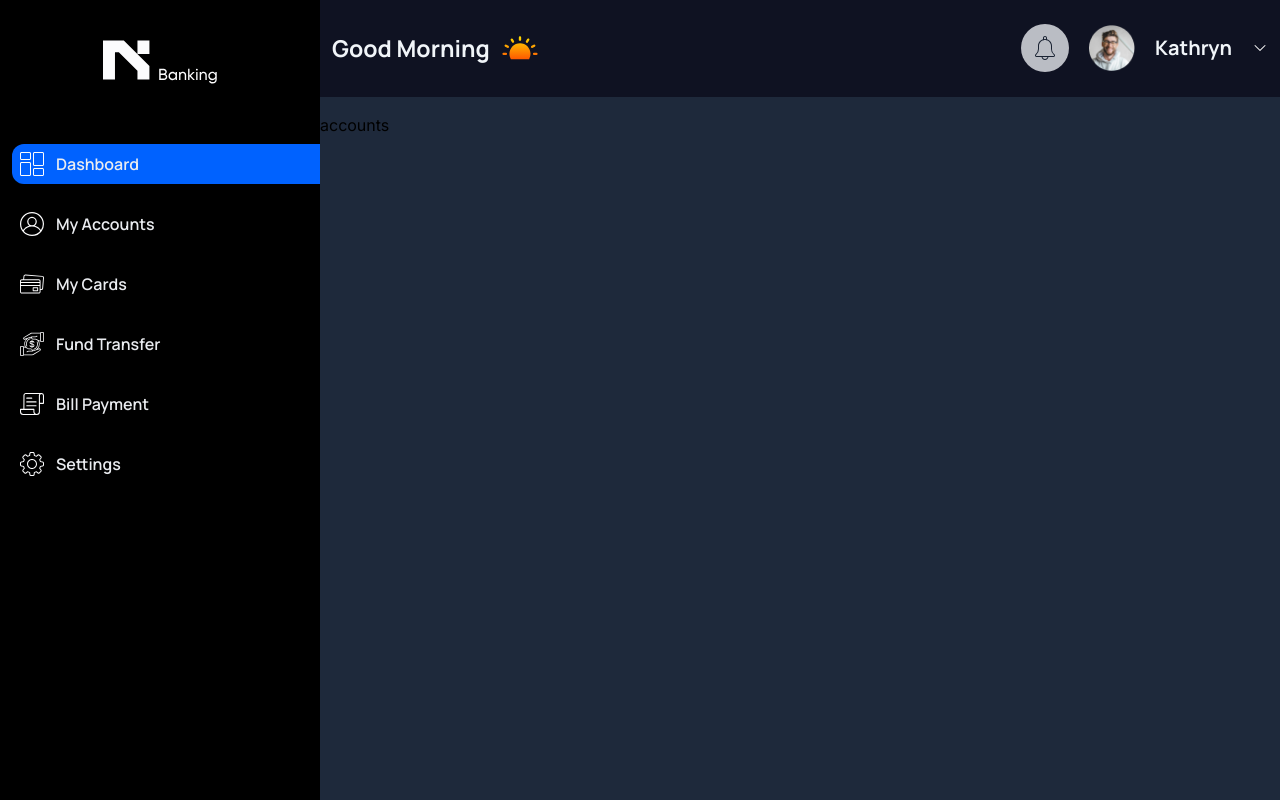
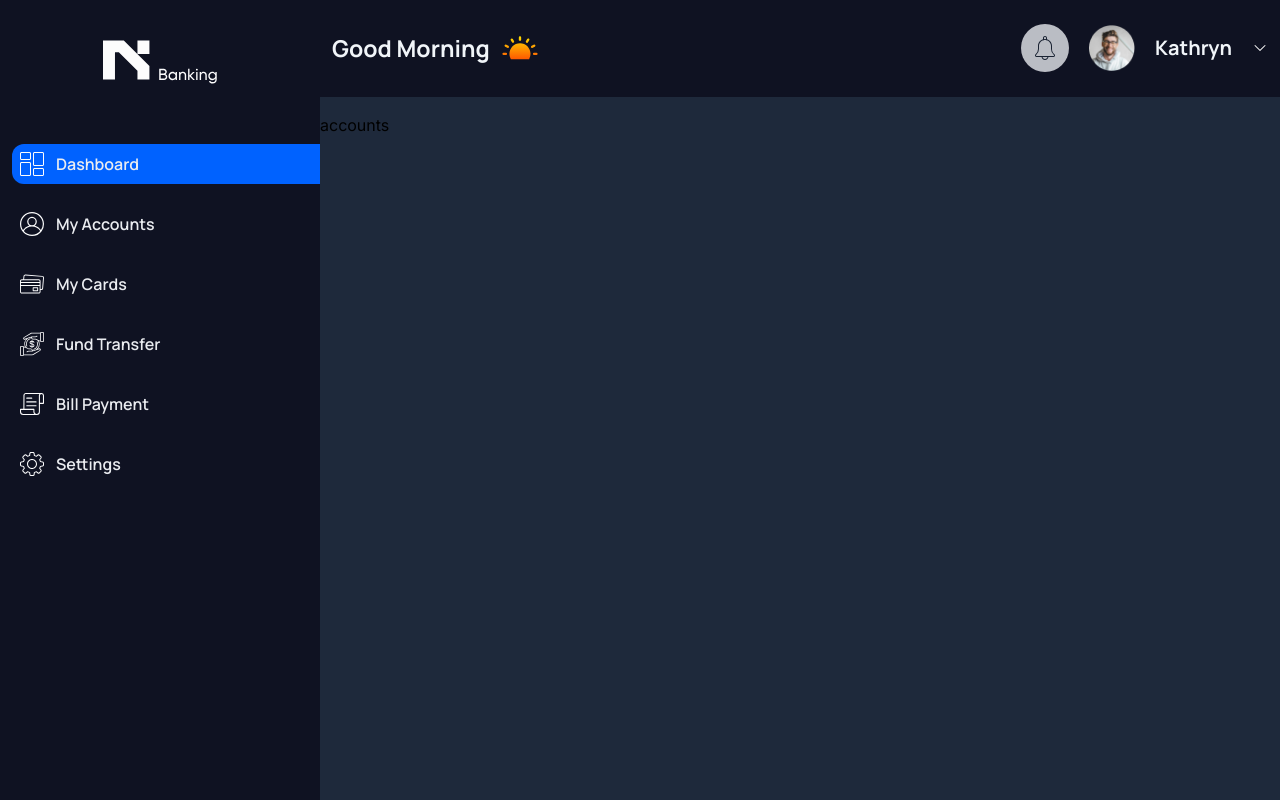
Before and after one commit to Soaressluiss/dashboard, a Next.js app: page /accounts in a window 1280 px wide. Built offline with nearby package versions, Linux system fonts and the light colour scheme.

Commit message:
style: fixed colors in the project

```diff
--- a/src/app/Components/Sidebar/Sidebar.tsx
+++ b/src/app/Components/Sidebar/Sidebar.tsx
@@ -54,19 +54,19 @@ export default function SideBar() {
   ];
 
   return (
-    <section className=" hidden laptop:left-0 laptop:relative bg-black w-full laptop:h-full laptop:flex flex-col items-center gap-4">
+    <section className=" hidden laptop:left-0 laptop:relative bg-light-secondaryBlue w-full laptop:h-full laptop:flex flex-col items-center gap-4">
       <span className=" absolute laptop:hidden right-0 m-2">
         <Close />
       </span>
-      <div className=" m-10 cursor-pointer bg-black">
+      <div className=" m-10 cursor-pointer bg-light-secondaryBlue">
         <Logo />
       </div>
-      <nav className="w-full max-h-max flex flex-col relative gap-1 md:gap-5 bg-black">
+      <nav className="w-full max-h-max flex flex-col relative gap-1 md:gap-5 bg-light-secondaryBlue">
         {menu.map((item, index) => (
           <Link
             href={item.path}
             className={`flex gap-x-3 p-2 ml-3 items-center cursor-pointer hover:bg-light-gray-800 hover:rounded-tl-xl hover:rounded-bl-xl ${
-              selectedMenuItem === item.title ? "bg-light-primaryBlue rounded-tl-xl rounded-bl-xl" : "bg-black"
+              selectedMenuItem === item.title ? "bg-light-primaryBlue rounded-tl-xl rounded-bl-xl" : " bg-light-secondaryBlue"
             } duration-100 ease-linear`}
             key={index}
             onClick={item.onClick}
--- a/src/app/Components/TransactionUser/TransactionUser.tsx
+++ b/src/app/Components/TransactionUser/TransactionUser.tsx
@@ -60,7 +60,7 @@ export default function TransactionUser() {
             <span className="text-center labelRow">{id}</span>
             <span
               className={`text-center md:ml-9 rounded-2xl tex-sm font-medium font-['Inter'] leading-tight p-[2px] bg-light-emerald400 max-w-max ${
-                status.includes("In") ? "text-light-success700 " : " bg-pink-200 text-[#F04437]"
+                status.includes("In") ? "text-light-success700 " : " bg-light-pink200 text-[#F04437]"
               }`}
             >
               {status}
--- a/tailwind.config.ts
+++ b/tailwind.config.ts
@@ -19,7 +19,8 @@ const config: Config = {
           primaryBlue: "#0062FF",
           secondaryBlue: "#0F1222",
           success700: "#027A48",
-          emerald400: "#32D5831A",
+          emerald400: "#EBFBF3",
+          pink200: "#FEEDEC",
           gray: {
             200: "#EAECF0",
             250: "#FCFCFD",
```
